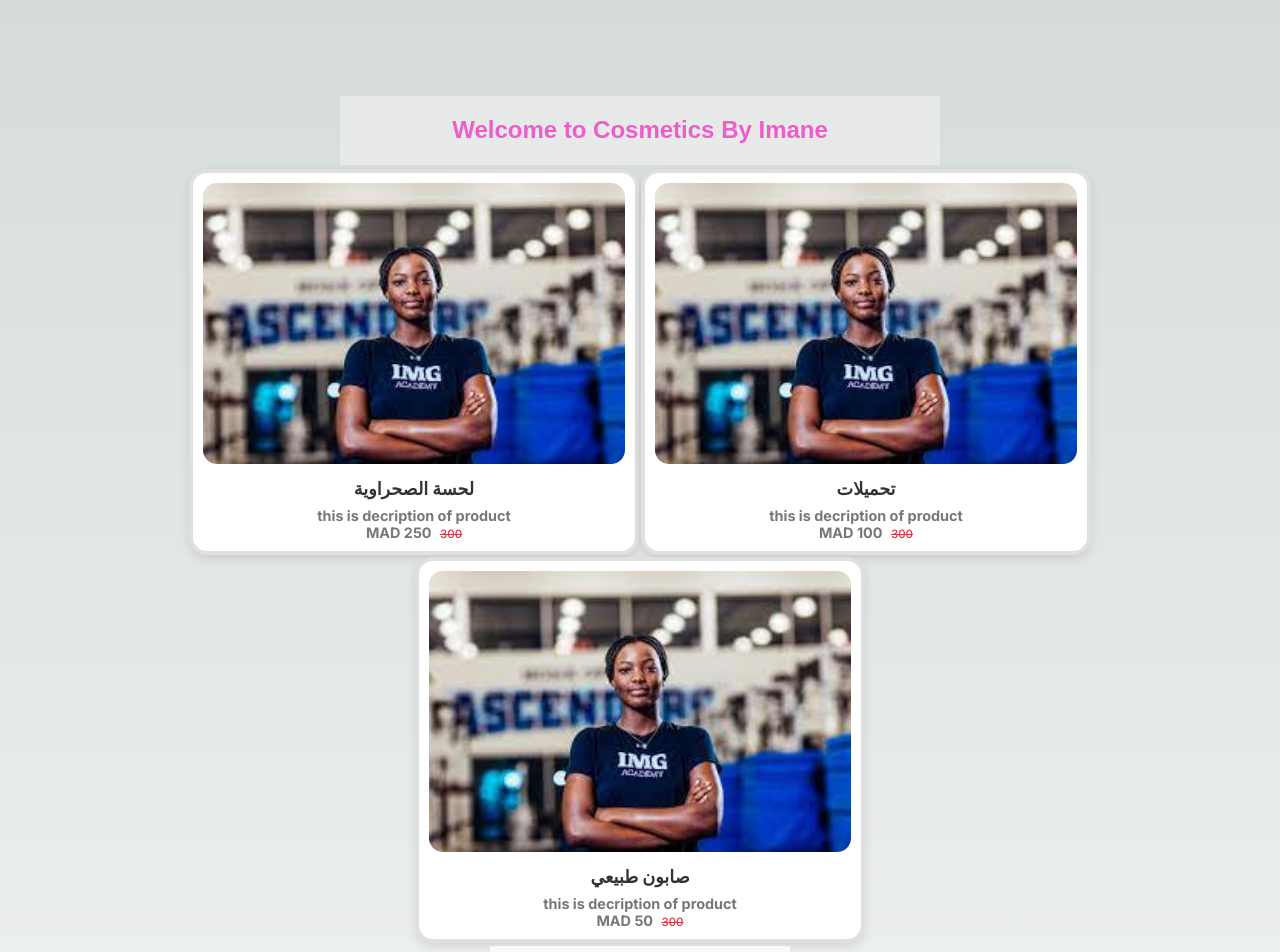
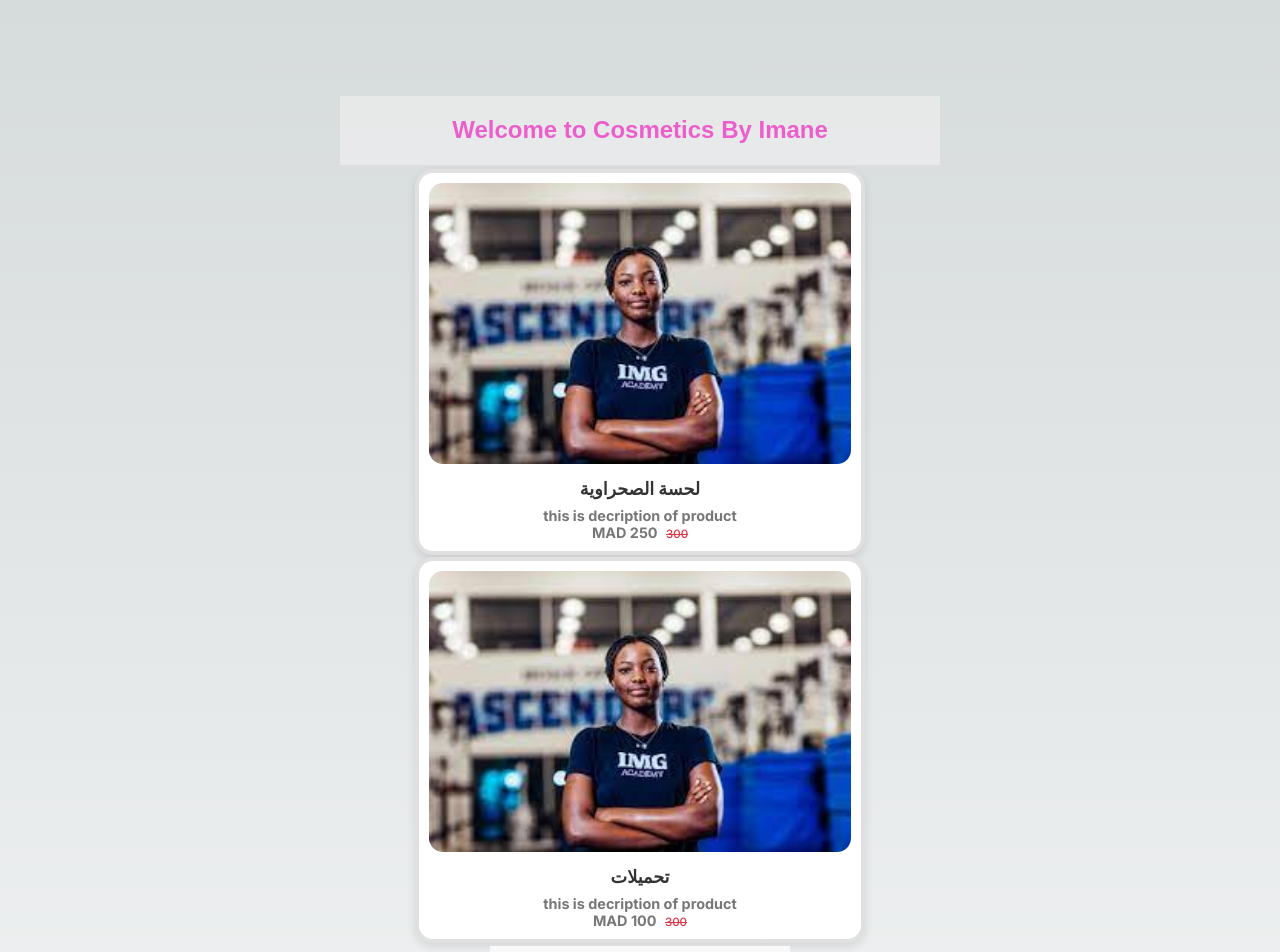
Before and after one commit to sefyan0hack/Cosmetic-Imane, a Next.js app: page / in a window 1280 px wide. Shown: the top 952 px of the page. Built offline with nearby package versions, Linux system fonts and the light colour scheme.

Commit message:
change again prod

```diff
--- a/src/Coms/Cards/Cards.tsx
+++ b/src/Coms/Cards/Cards.tsx
@@ -15,7 +15,7 @@ function Cards() {
   [
     {id:0, name:'لحسة الصحراوية', price:250, description: "this is decription of product", img: assets.Product_img},
     {id:0, name:'تحميلات',price:100, description: "this is decription of product", img: assets.Product_img},
-    {id:0, name:'صابون طبيعي', price:50, description: "this is decription of product", img: assets.Product_img},
+   //  {id:0, name:'صابون طبيعي', price:50, description: "this is decription of product", img: assets.Product_img},
    //  {id:0, name:'مطول الشعر', price:70, description: "this is decription of product", img: assets.Product_img},
    //  {id:0, name:'اسم المنتوج', price:100, description: "this is decription of product", img: assets.Product_img},
 
```
